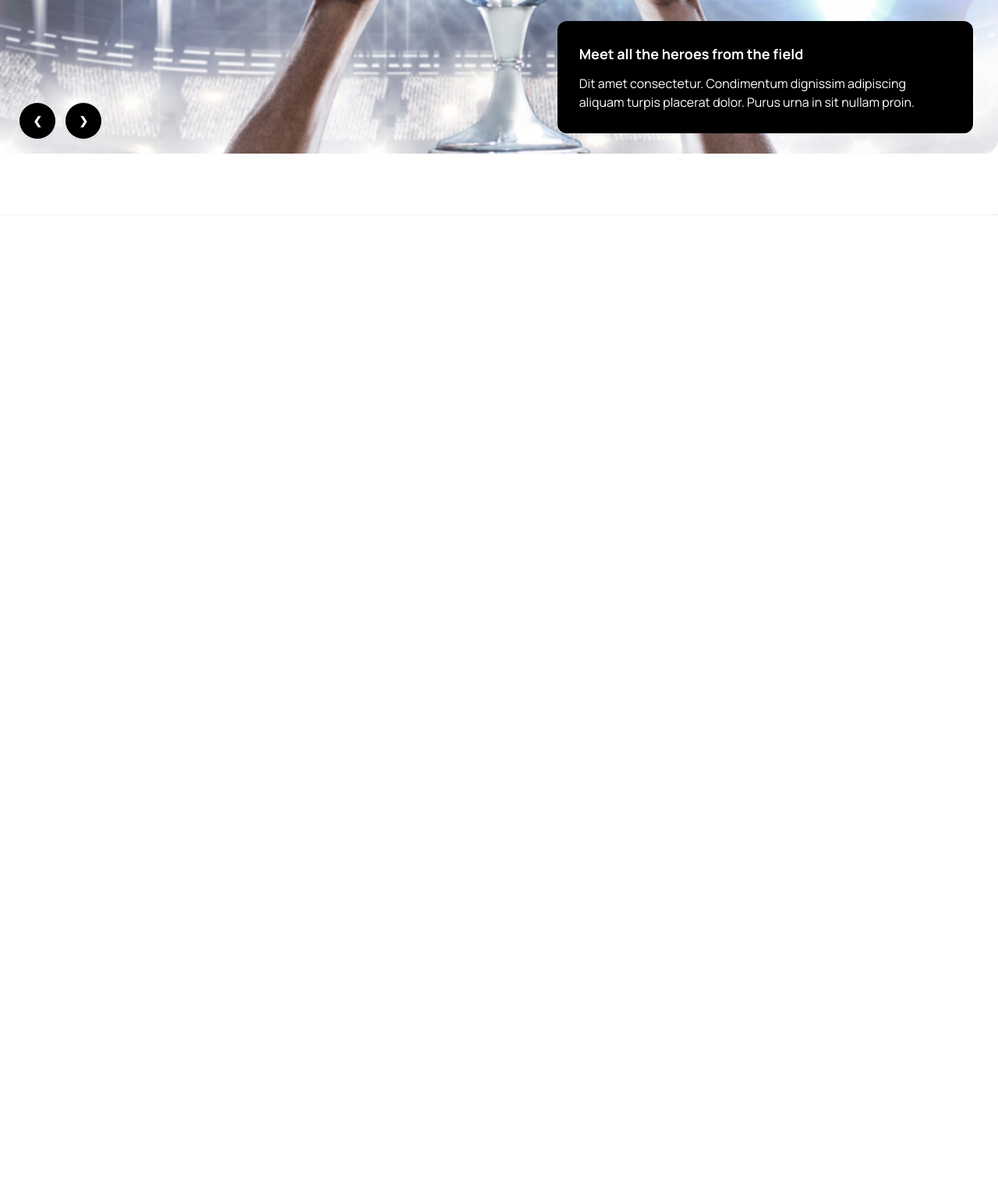
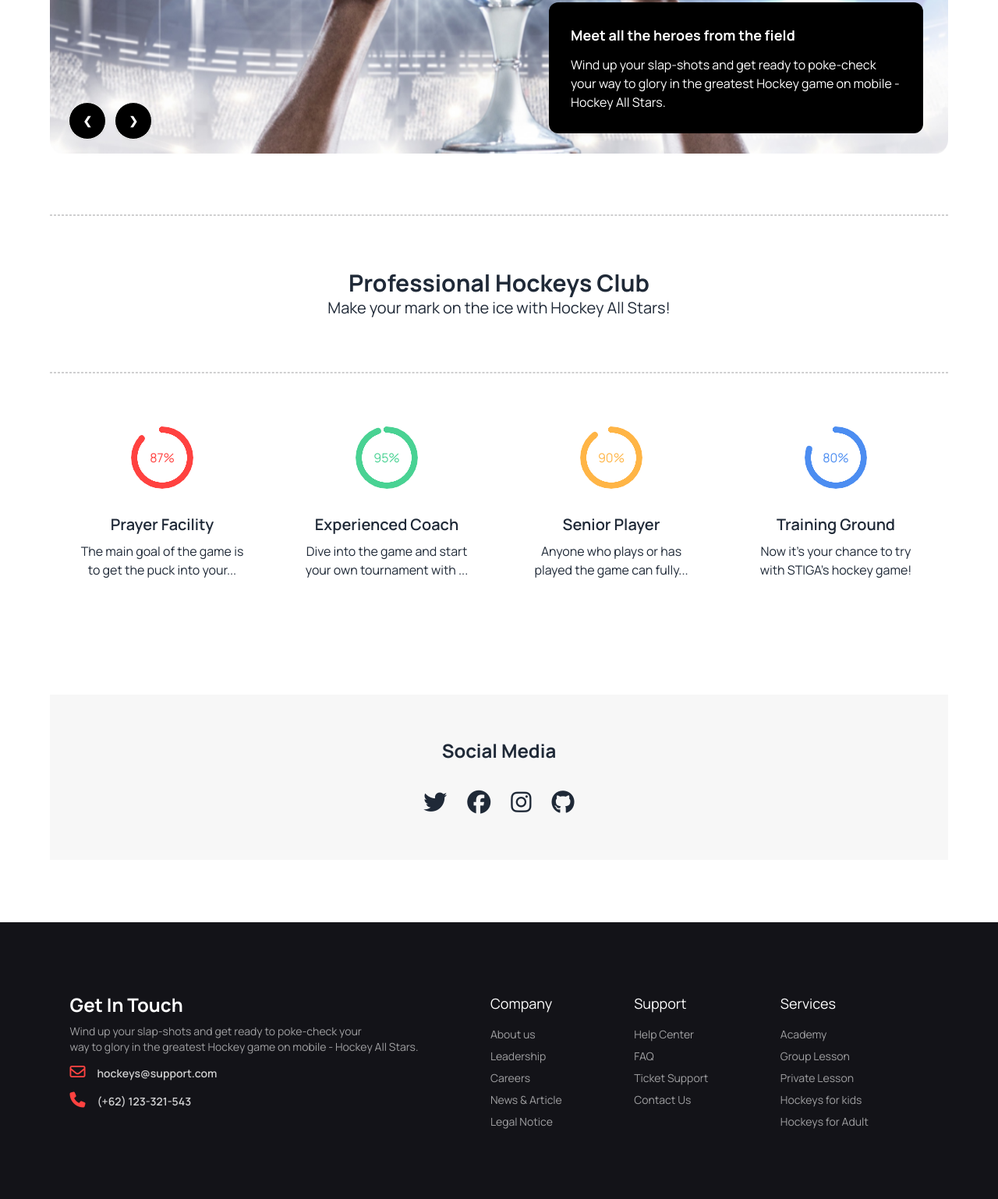
Before and after one commit to Selina-Khatun/hockey, a website: page index.html in a window 1280 px wide. Shown: the part 553-2091 px from the top of the page at 78% size. Before the commit the page ends 861 px from the top, so only its background shows below. Drawn offline with nearby package versions, Linux system fonts and the light colour scheme.

Commit message:
added progress and social section

```diff
--- a/index.html
+++ b/index.html
@@ -12,12 +12,12 @@
     <!-- google fonts -->
     <link rel="preconnect" href="https://fonts.googleapis.com">
     <link rel="preconnect" href="https://fonts.gstatic.com" crossorigin>
-    <link href="https://fonts.googleapis.com/css2?family=Manrope:wght@400;500;600;700;800&display=swap" rel="stylesheet">
+    <link href="https://fonts.googleapis.com/css2?family=Manrope:wght@400;500;600;700;800&display=swap"
+        rel="stylesheet">
     <!-- fontAwesome icons -->
     <script src="https://kit.fontawesome.com/8acf9ee4cf.js" crossorigin="anonymous"></script>
     <style>
-
-        *{
+        * {
             font-family: 'Manrope', sans-serif;
         }
 
@@ -25,7 +25,7 @@
 </head>
 
 <body>
-    <header class="max-w-7xl m-auto">
+    <header class="max-w-6xl m-auto">
         <!-- navbar starts from here  -->
         <nav>
             <div class="navbar mt-5 ">
@@ -53,7 +53,8 @@
 
                         </ul>
                     </div>
-                    <h3 class="btn btn-ghost md:text-4xl text-xl font-bold">Hockey<span class="text-[#FF4240]">'</span>s</h3>
+                    <h3 class="btn btn-ghost md:text-4xl text-xl font-bold">Hockey<span class="text-[#FF4240]">'</span>s
+                    </h3>
                 </div>
                 <div class="navbar-center hidden lg:flex">
                     <ul class="menu menu-horizontal font-medium text-lg text-[#424247]  px-1">
@@ -90,8 +91,7 @@
                 <div
                     class="p-7 w-5/12 absolute bottom-8 right-8 hidden lg:block bg-black rounded-xl text-white  items-end ">
                     <h3 class="text-lg mb-3 font-bold">Meet all the heroes from the field</h3>
-                    <p>Dit amet consectetur. Condimentum dignissim adipiscing aliquam turpis placerat dolor. Purus urna
-                        in sit nullam proin. </p>
+                    <p>Wind up your slap-shots and get ready to poke-check your way to glory in the greatest Hockey game on mobile - Hockey All Stars. </p>
                 </div>
 
             </div>
@@ -106,8 +106,7 @@
                 <div
                     class="p-7 w-5/12 absolute bottom-8 right-8 hidden lg:block bg-black rounded-xl text-white   items-end ">
                     <h3 class="text-lg mb-3 font-bold">Meet all the heroes from the field</h3>
-                    <p>Dit amet consectetur. Condimentum dignissim adipiscing aliquam turpis placerat dolor. Purus urna
-                        in sit nullam proin. </p>
+                    <p>The modern sport of ice hockey was developed in Canada, most notably in Montreal, where the first indoor game was played on March 3, 1875. Some characteristics ... </p>
                 </div>
 
             </div>
@@ -121,14 +120,13 @@
                 <div
                     class="p-7 w-5/12 absolute bottom-8 right-8 hidden lg:block bg-black rounded-xl text-white   items-end ">
                     <h3 class="text-lg mb-3 font-bold">Meet all the heroes from the field</h3>
-                    <p>Dit amet consectetur. Condimentum dignissim adipiscing aliquam turpis placerat dolor. Purus urna
-                        in sit nullam proin. </p>
+                    <p>Pocket Hockey is a skill-based arcade game inspired by the classic air hockey experience. </p>
                 </div>
             </div>
             <!-- slide4 -->
             <div id="slide4" class="carousel-item relative h-[80vh] flex flex-col lg:flex-row w-full">
-                <img src="https://daisyui.com/images/stock/photo-1665553365602-b2fb8e5d1707.jpg" class="w-full h-[99%] rounded-lg"
-                    alt="" />
+                <img src="https://daisyui.com/images/stock/photo-1665553365602-b2fb8e5d1707.jpg"
+                    class="w-full h-[99%] rounded-lg" alt="" />
                 <div class="sm:text-center absolute bottom-0 left-1/3 lg:left-0 p-4">
                     <a href="#slide3" class="btn btn-circle bg-black text-white m-2">❮</a>
                     <a href="#slide1" class="btn btn-circle bg-black text-white">❯</a>
@@ -136,22 +134,113 @@
                 <div
                     class="p-7 w-5/12 absolute bottom-8 right-8 hidden lg:block bg-black rounded-xl text-white   items-end ">
                     <h3 class="text-xl mb-3 font-bold">Meet all the heroes from the field</h3>
-                    <p>Dit amet consectetur. Condimentum dignissim adipiscing aliquam turpis placerat dolor. Purus urna
-                        in sit nullam proin. </p>
+                    <p>The modern sport of ice hockey was developed in Canada, most notably in Montreal, where the first indoor game was played on March 3, 1875. Some characteristics ... </p>
                 </div>
             </div>
         </div>
         <div class="p-5 m-3 lg:hidden  sm:block bg-black rounded-xl text-white border-2  items-end ">
             <h3 class="text-lg mb-3 font-bold">Meet all the heroes from the field</h3>
-            <p class="font">Dit amet consectetur. Condimentum dignissim adipiscing aliquam turpis placerat dolor. Purus urna
+            <p class="font">Dit amet consectetur. Condimentum dignissim adipiscing aliquam turpis placerat dolor. Purus
+                urna
                 in sit nullam proin. </p>
         </div>
-        <hr class="h-px border-t border-dashed   my-8 ">
+        <hr class="border border-[#13131833] border-t border-dashed my-8 ">
     </header>
-    <main>
+    <main class="max-w-6xl m-auto">
+        <!--  -->
+        <section class=" mx-auto">
+            <div class=" py-9">
+                <div class="max-w-2xl mx-auto text-center">
+                    <h3 class="text-3xl font-bold">Professional Hockeys Club</h3>
+                    <p class="text-xl">Make your mark on the ice with Hockey All Stars!</p>
+                </div>
+
+            </div>
+            <hr class="border border-[#13131833] border-t border-dashed my-8 ">
+            <!-- progress bar section starts  from here -->
+            <div class="py-9 lg:flex">
+                <div class="card sm:w-full ">
+                    <div class="radial-progress text-[#FF4240] mx-auto" style="--value:87;" role="progressbar">87%</div>
+                    <div class="card-body items-center text-center">
+                        <h4 class="text-xl font-semibold">Prayer Facility</h4>
+                        <p>The main goal of the game is to get the puck into your...</p>
+                    </div>
+                </div>
+                <div class="card sm:w-full ">
+                    <div class="radial-progress text-[#49D293] mx-auto" style="--value:95;" role="progressbar">95%</div>
+                    <div class="card-body items-center text-center">
+                        <h4 class="text-xl font-semibold">Experienced Coach</h4>
+                        <p> Dive into the game and start your own tournament with ...</p>
+                    </div>
+                </div>
+                <div class="card sm:w-full ">
+                    <div class="radial-progress text-[#FFB546] mx-auto" style="--value:90;" role="progressbar">90%
+                    </div>
+                    <div class="card-body items-center text-center">
+                        <h4 class="text-xl font-semibold">Senior Player</h4>
+                        <p>Anyone who plays or has played the game can fully...</p>
+                    </div>
+                </div>
+                <div class="card sm:w-full ">
+                    <div class="radial-progress text-[#4C8DF1] mx-auto" style="--value:80;" role="progressbar">80%</div>
+                    <div class="card-body items-center text-center">
+                        <h4 class="text-xl font-semibold">Training Ground</h4>
+                        <p>Now it's your chance to try with STIGA's hockey game!</p>
+                    </div>
+                </div>
+            </div>
+        </section>
+        <!--  -->
+        <section class="w my-20 bg-[#13131808]">
+            <div class="py-14 rounded-xl" >
+                <h4 class="text-2xl text-center font-bold">Social Media</h4>
+                <p class="text-center text-3xl mt-8">
+                    <i class="fa-brands fa-twitter ms-5"></i>
+                    <i class="fa-brands fa-facebook mx-5"></i>
+                    <i class="fa-brands fa-instagram"></i>
+                    <i class="fa-brands fa-github mx-5"></i>
+                </p>
+            </div>
+        </section>
 
     </main>
-    <footer>
+    <!-- footer section starts from here -->
+    <footer class="footer p-[7%] bg-[#131318] footer-container">
+        <aside
+            class="flex flex-col item justify-center text-center md:text-left md:justify-start items-center lg:items-start ">
+            <h3 class="text-[#FFF] text-2xl font-bold">Get In Touch</h3>
+            <p class="text-[#FFFFFF99] "> Wind up your slap-shots and get ready to poke-check your <br> way to glory in the greatest Hockey game on mobile - Hockey All Stars. </p>
+            <p class="text-md font-semibold text-[#FFFFFFCC]"> <i
+                    class="fa-regular fa-envelope mr-3 text-[#FF4240] text-xl"></i> hockeys@support.com
+            </p>
+            <p class="text-md font-semibold text-[#FFFFFFCC]"> <i
+                    class="fa-solid fa-phone mr-3 text-[#FF4240] text-xl"></i> (+62) 123-321-543</p>
+        </aside>
+
+        <nav class="item1">
+            <header class=" text-[#FFF] normal-case pb-2 text-lg">Company</header>
+            <a class="link link-hover text-[#FFFFFF99]">About us</a>
+            <a class="link link-hover text-[#FFFFFF99]">Leadership</a>
+            <a class="link link-hover text-[#FFFFFF99]">Careers</a>
+            <a class="link link-hover text-[#FFFFFF99]">News & Article</a>
+            <a class="link link-hover text-[#FFFFFF99]">Legal Notice</a>
+        </nav>
+        <nav class="item2">
+            <header class=" text-[#FFF] normal-case pb-2 text-lg">Support</header>
+            <a class="link link-hover text-[#FFFFFF99]">Help Center</a>
+            <a class="link link-hover text-[#FFFFFF99]">FAQ</a>
+            <a class="link link-hover text-[#FFFFFF99]">Ticket Support</a>
+            <a class="link link-hover text-[#FFFFFF99]">Contact Us</a>
+        </nav>
+        <nav class="item3">
+            <header class="text-[#FFF] normal-case pb-2 text-lg">Services</header>
+            <a class="link link-hover text-[#FFFFFF99]">Academy</a>
+            <a class="link link-hover text-[#FFFFFF99]">Group Lesson</a>
+            <a class="link link-hover text-[#FFFFFF99]">Private Lesson</a>
+            <a class="link link-hover text-[#FFFFFF99]">Hockeys for kids</a>
+            <a class="link link-hover text-[#FFFFFF99]">Hockeys for Adult</a>
+        </nav>
+
 
     </footer>
 
```
